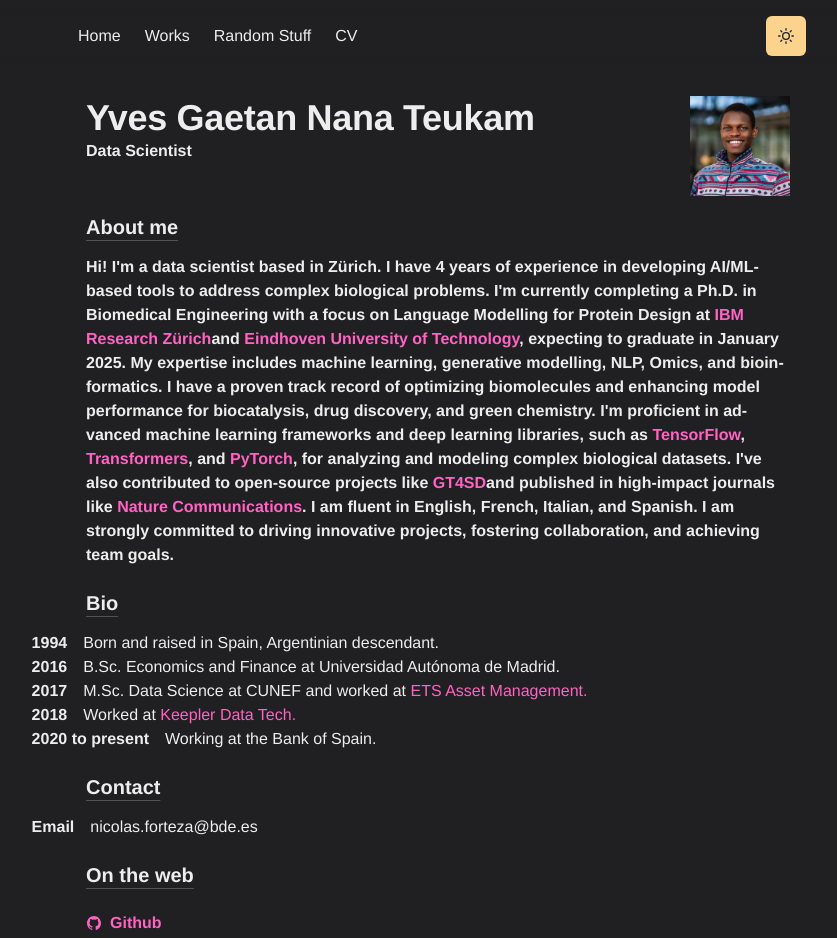
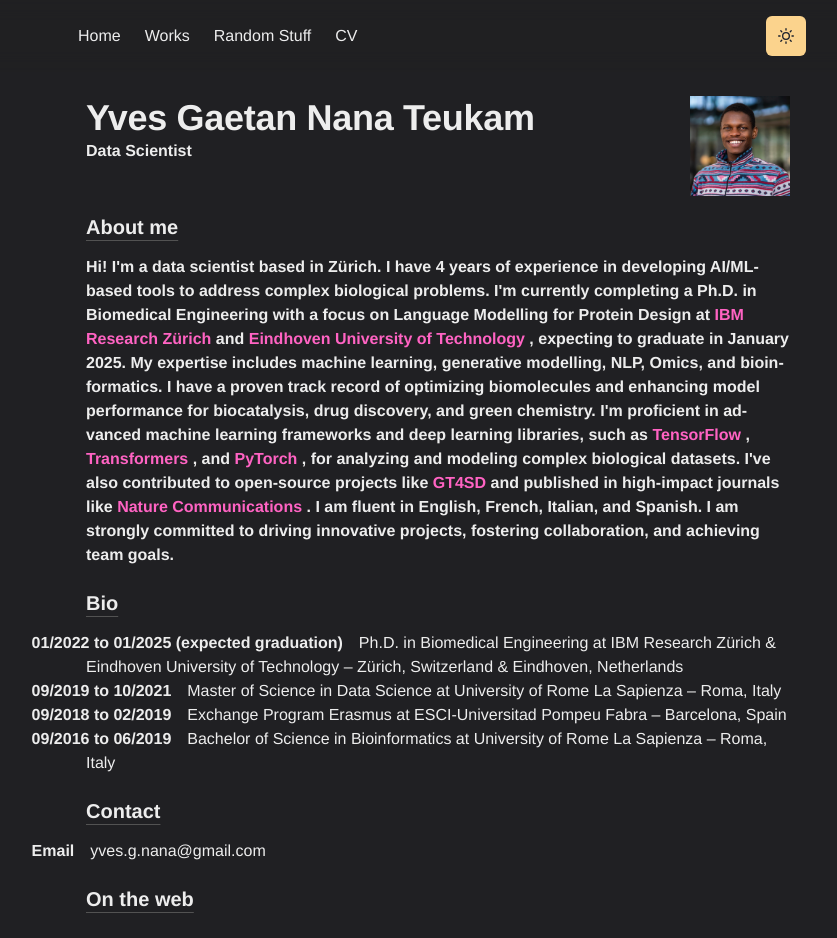
Before and after one commit to yvesnana/nana.github.io, a Next.js app: page / in a window 1280 px wide. Shown: the top 938 px of the page, without its empty margins (202-1039 px from the left). Built offline with nearby package versions, Linux system fonts and the light colour scheme; a web font is replaced by a local one.

Commit message:
Update index.js

```diff
--- a/pages/index.js
+++ b/pages/index.js
@@ -71,15 +71,15 @@ const Home = () => (
         >
         Hi! I'm a data scientist based in Zürich. I have 4 years of experience in developing
         AI/ML-based tools to address complex biological problems. I'm currently completing a Ph.D. in Biomedical Engineering
-        with a focus on Language Modelling for Protein Design at <Link as={NextLink} href="https://research.ibm.com/labs/zurich/" target='blank_' passHref scroll={false}> IBM Research Zürich</Link>
-        and <Link as={NextLink} href="https://www.tue.nl/en/" target='blank_' passHref scroll={false}> Eindhoven University of Technology</Link>,
+        with a focus on Language Modelling for Protein Design at <Link as={NextLink} href="https://research.ibm.com/labs/zurich/" target='blank_' passHref scroll={false}> IBM Research Zürich </Link>
+        and <Link as={NextLink} href="https://www.tue.nl/en/" target='blank_' passHref scroll={false}> Eindhoven University of Technology </Link>,
         expecting to graduate in January 2025. My expertise includes machine learning, generative modelling, NLP, Omics, and bioinformatics.
         I have a proven track record of optimizing biomolecules and enhancing model performance for biocatalysis, drug discovery, and green chemistry.
         I'm proficient in advanced machine learning frameworks and deep learning libraries,
-        such as <Link as={NextLink} href="https://www.tensorflow.org/" target='blank_' passHref scroll={false}> TensorFlow</Link>, <Link as={NextLink} href="https://huggingface.co/docs/transformers/index" target='blank_' passHref scroll={false}> Transformers</Link>,
-        and <Link as={NextLink} href="https://pytorch.org/" target='blank_' passHref scroll={false}> PyTorch</Link>,
-        for analyzing and modeling complex biological datasets. I've also contributed to open-source projects like <Link as={NextLink} href="https://github.com/GT4SD" target='blank_' passHref scroll={false}> GT4SD</Link>
-        and published in high-impact journals like  <Link as={NextLink} href="https://www.nature.com/comms/" target='blank_' passHref scroll={false}> Nature Communications</Link>.
+        such as <Link as={NextLink} href="https://www.tensorflow.org/" target='blank_' passHref scroll={false}> TensorFlow </Link>, <Link as={NextLink} href="https://huggingface.co/docs/transformers/index" target='blank_' passHref scroll={false}> Transformers </Link>,
+        and <Link as={NextLink} href="https://pytorch.org/" target='blank_' passHref scroll={false}> PyTorch </Link>,
+        for analyzing and modeling complex biological datasets. I've also contributed to open-source projects like <Link as={NextLink} href="https://github.com/GT4SD" target='blank_' passHref scroll={false}> GT4SD </Link>
+        and published in high-impact journals like  <Link as={NextLink} href="https://www.nature.com/comms/" target='blank_' passHref scroll={false}> Nature Communications </Link>.
         I am fluent in English, French, Italian, and Spanish. I am strongly committed to driving innovative projects, fostering collaboration, and achieving team goals.
         </Paragraph>
       </Section>
@@ -89,30 +89,20 @@ const Home = () => (
           Bio
         </Heading>
         <BioSection>
-          <BioYear>1994</BioYear>
-          Born and raised in Spain, Argentinian descendant.
+          <BioYear>01/2022 to 01/2025 (expected graduation)</BioYear>
+          Ph.D. in Biomedical Engineering at IBM Research Zürich & Eindhoven University of Technology – Zürich, Switzerland & Eindhoven, Netherlands
         </BioSection>
         <BioSection>
-          <BioYear>2016</BioYear>
-          B.Sc. Economics and Finance at Universidad Autónoma de Madrid.
+          <BioYear>09/2019 to 10/2021</BioYear>
+          Master of Science in Data Science at University of Rome La Sapienza – Roma, Italy
         </BioSection>
         <BioSection>
-          <BioYear>2017</BioYear>
-          M.Sc. Data Science at CUNEF and worked at {''}
-          <Link href="https://www.etsfactory.com/" target="_blank">
-              ETS Asset Management.
-          </Link>
+          <BioYear>09/2018 to 02/2019</BioYear>
+          Exchange Program Erasmus at ESCI-Universitad Pompeu Fabra – Barcelona, Spain
         </BioSection>
         <BioSection>
-          <BioYear>2018</BioYear>
-          Worked at {''}
-          <Link href="https://keepler.io/" target="_blank">
-              Keepler Data Tech.
-          </Link>
-        </BioSection>
-        <BioSection>
-          <BioYear>2020 to present</BioYear>
-          Working at the Bank of Spain.
+          <BioYear>09/2016 to 06/2019</BioYear>
+          Bachelor of Science in Bioinformatics at University of Rome La Sapienza – Roma, Italy
         </BioSection>
       </Section>
 
@@ -122,7 +112,7 @@ const Home = () => (
         </Heading>
         <BioSection>
           <BioYear>Email</BioYear>
-          nicolas.forteza@bde.es
+          yves.g.nana@gmail.com
         </BioSection>
       </Section>
 
@@ -132,19 +122,7 @@ const Home = () => (
         </Heading>
         <List spacing={0}>
           <ListItem>
-            <Link href="https://github.com/nicoforteza" target="_blank">
-              <Button
-                variant="ghost"
-                style={{"textAlign": "left !important", "paddingLeft": "0px"}}
-                colorScheme={mode('#319795', '#ff63c3')}
-                leftIcon={<IoLogoGithub />}
-              >
-                Github
-              </Button>
-            </Link>
-          </ListItem>
-          <ListItem>
-            <Link href="https://twitter.com/nicoforteza1" target="_blank">
+            <Link href="https://twitter.com/YvesGNT" target="_blank">
               <Button
                 variant="ghost"
                 style={{"textAlign": "left !important", "paddingLeft": "0px"}}
@@ -157,7 +135,7 @@ const Home = () => (
             </Link>
           </ListItem>
           <ListItem>
-            <Link href="https://www.linkedin.com/in/nicoforteza/" target="_blank">
+            <Link href="https://www.linkedin.com/in/nana-yves/" target="_blank">
               <Button
                 variant="ghost"
                 style={{"textAlign": "left !important", "paddingLeft": "0px"}}
```
